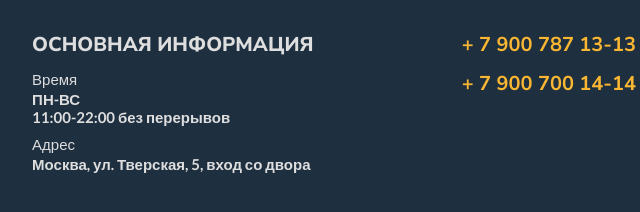
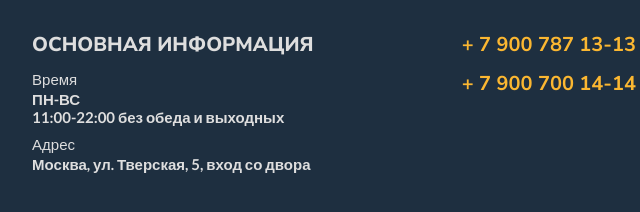
Before and after one commit to kik89063/Burger, a plain HTML site: page index.html in a window 1280 px wide. Shown: the part 1824-2036 px from the top of the page, 594-1234 px from the left. Drawn offline with Linux system fonts and the light colour scheme.

Commit message:
modified без обеда

```diff
--- a/index.html
+++ b/index.html
@@ -60,7 +60,7 @@
                 <ul>
                     <li><span>Время</span>
                     ПН-ВС <br>
-                    11:00-22:00 без перерывов
+                    11:00-22:00 без обеда и выходных
                     </li>
                     <li><span>Адрес</span>
                         Москва, ул. Тверская, 5, вход со двора
```
